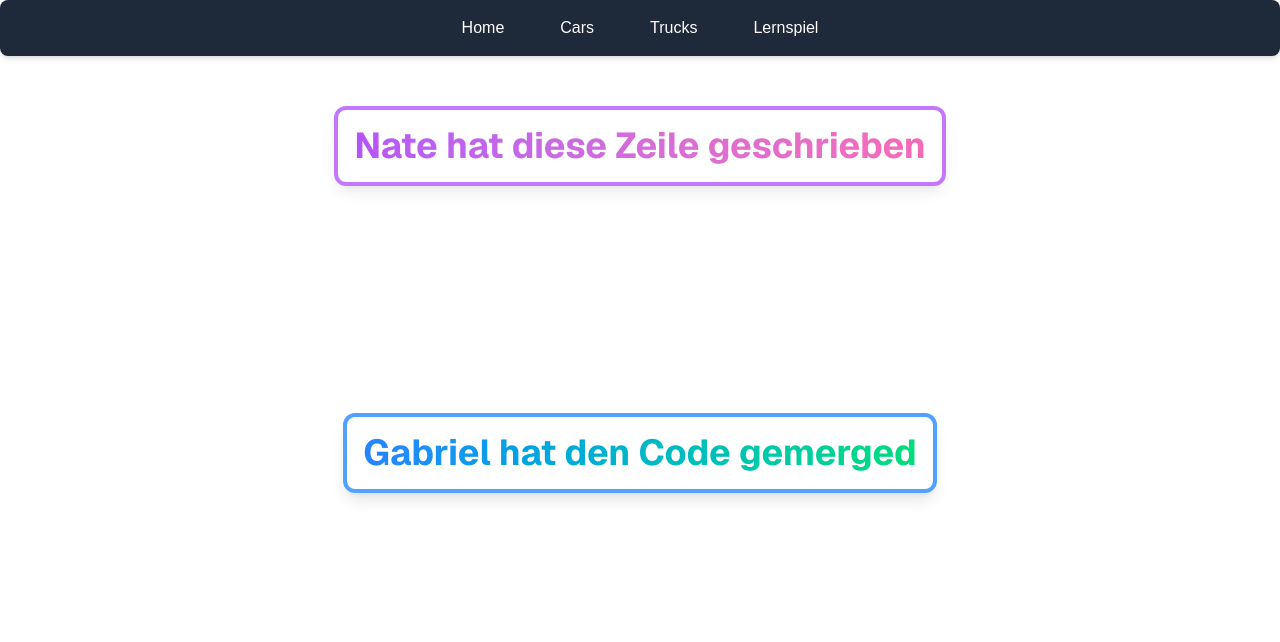
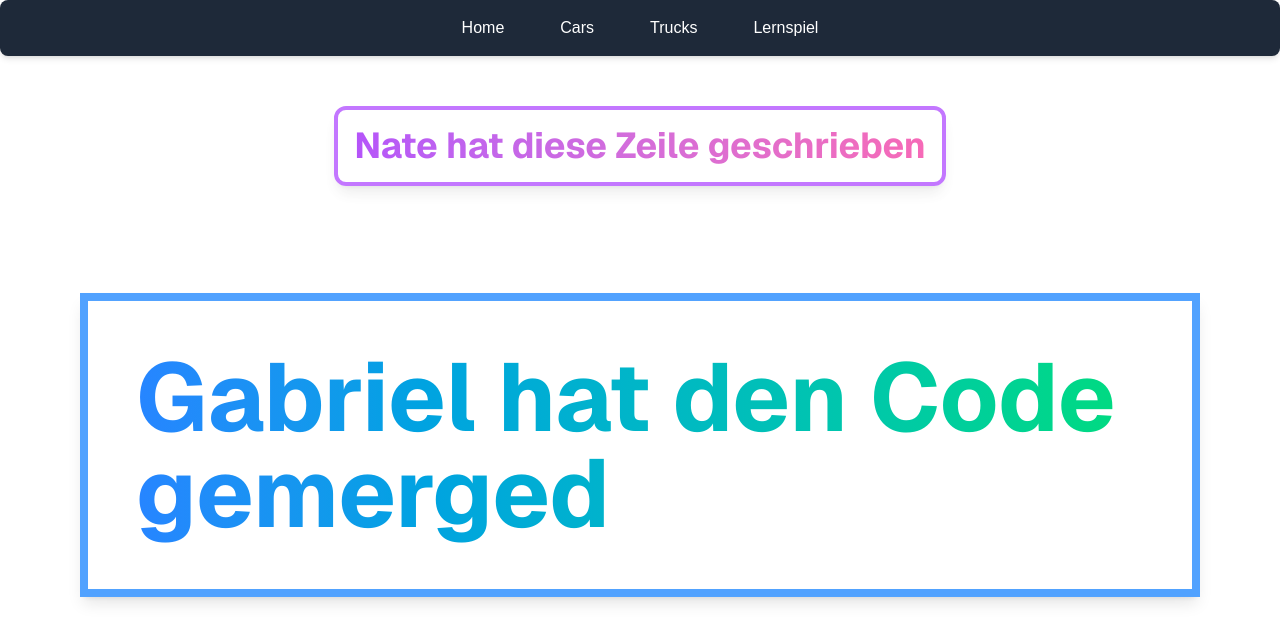
Before and after one commit to gabrieldrissner/React5cWI, a Next.js app in the folder 5cwi_next_dem/: page / in a window 1280 px wide. Shown: the top 642 px of the page. Built offline with nearby package versions, Linux system fonts and the light colour scheme.

Commit message:
changed gabriel feature

```diff
--- a/5cwi_next_dem/src/app/page.tsx
+++ b/5cwi_next_dem/src/app/page.tsx
@@ -6,7 +6,7 @@
       <div className="grid grid-rows-[20px_1fr_20px] items-center justify-items-center min-h-screen p-8 pb-20 gap-16 sm:p-20 font-[family-name:var(--font-geist-sans)]">
 
         <div className="text-4xl font-bold bg-gradient-to-r from-purple-600 to-pink-500 text-transparent bg-clip-text animate-pulse transform hover:scale-110 transition-transform duration-300 p-4 border-4 border-purple-500 rounded-xl shadow-lg hover:shadow-xl"> Nate hat diese Zeile geschrieben</div>
-        <div className="text-4xl font-bold bg-gradient-to-r from-blue-500 to-green-400 text-transparent bg-clip-text animate-bounce transform hover:rotate-2 hover:scale-105 transition-transform duration-500 p-4 border-4 border-blue-400 rounded-xl shadow-lg hover:shadow-2xl">
+        <div className="text-8xl font-bold bg-gradient-to-r from-blue-500 to-green-400 text-transparent bg-clip-text animate-bounce transform hover:rotate-4 hover:scale-130 transition-transform duration-500 p-12 border-8 border-blue-400 rounded-8xl shadow-lg hover:shadow-8xl">
     Gabriel hat den Code gemerged
 </div>
 
```
